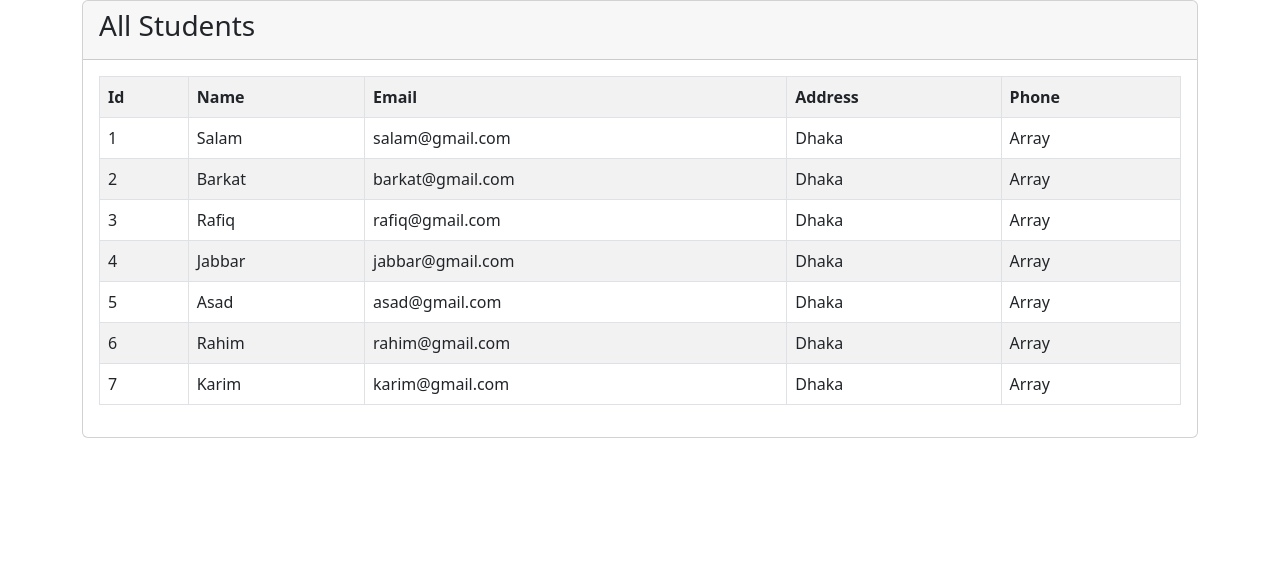
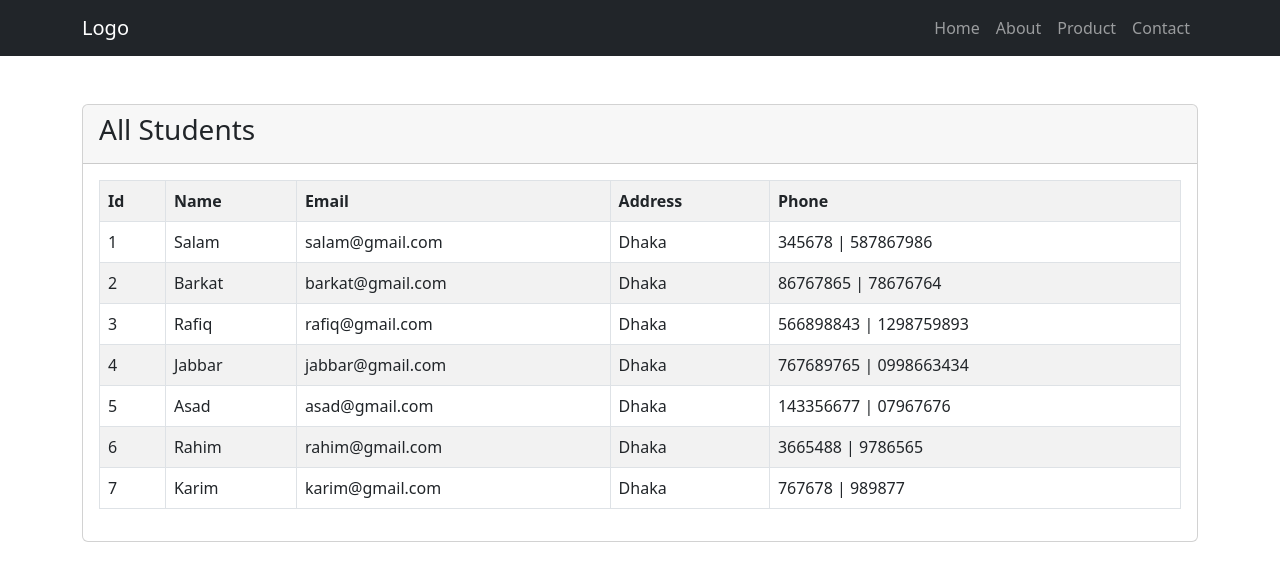
Before and after one commit to zillurimran/OOP, a PHP site: page /action.php?page=home in a window 1280 px wide. Shown: the top 581 px of the page. Run offline with PHP 8.4, Linux system fonts and the light colour scheme.

Commit message:
added menu for sample project

```diff
--- a/pages/home.php
+++ b/pages/home.php
@@ -9,6 +9,27 @@
     <link rel="stylesheet" href="asset/css/style.css">
 </head>
 <body>
+    <section class="mb-5">
+       <nav class="navbar navbar-expand-sm bg-dark navbar-dark">
+       <div class="container">
+            <a href="" class="navbar-brand">Logo</a>
+            <ul class="navbar-nav">
+                <li>
+                    <a href="" class="nav-link">Home</a>
+                </li>
+                <li>
+                    <a href="" class="nav-link">About</a>
+                </li>
+                <li>
+                    <a href="" class="nav-link">Product</a>
+                </li>
+                <li>
+                    <a href="" class="nav-link">Contact</a>
+                </li>
+            </ul>
+        </div>
+       </nav>
+    </section>
     <section>
         <div class="container">
             <div class="row">
@@ -27,13 +48,20 @@
                                     <th>Phone</th>
                                 </tr>
 
-                              <?php  foreach($getStudents as $studnet){ ?>
+                              <?php  foreach($getStudents as $student){ ?>
                                     <tr>
-                                        <td><?php echo $studnet['id'];?></td>
-                                        <td><?php echo $studnet['name'];?></td>
-                                        <td><?php echo $studnet['email'];?></td>
-                                        <td><?php echo $studnet['address'];?></td>
-                                        <td><?php echo $studnet['phone'];?></td>
+                                        <td><?php echo $student['id'];?></td>
+                                        <td><?php echo $student['name'];?></td>
+                                        <td><?php echo $student['email'];?></td>
+                                        <td><?php echo $student['address'];?></td>
+                                        <td><?php
+                                           foreach ($student as $phone){
+                                               if(is_array($phone)){
+                                                   echo $phone['Phone_1']." | ".$phone['Phone_2'];
+                                               }
+                                           }
+
+                                            ?></td>
                                     </tr>
 
 
```
